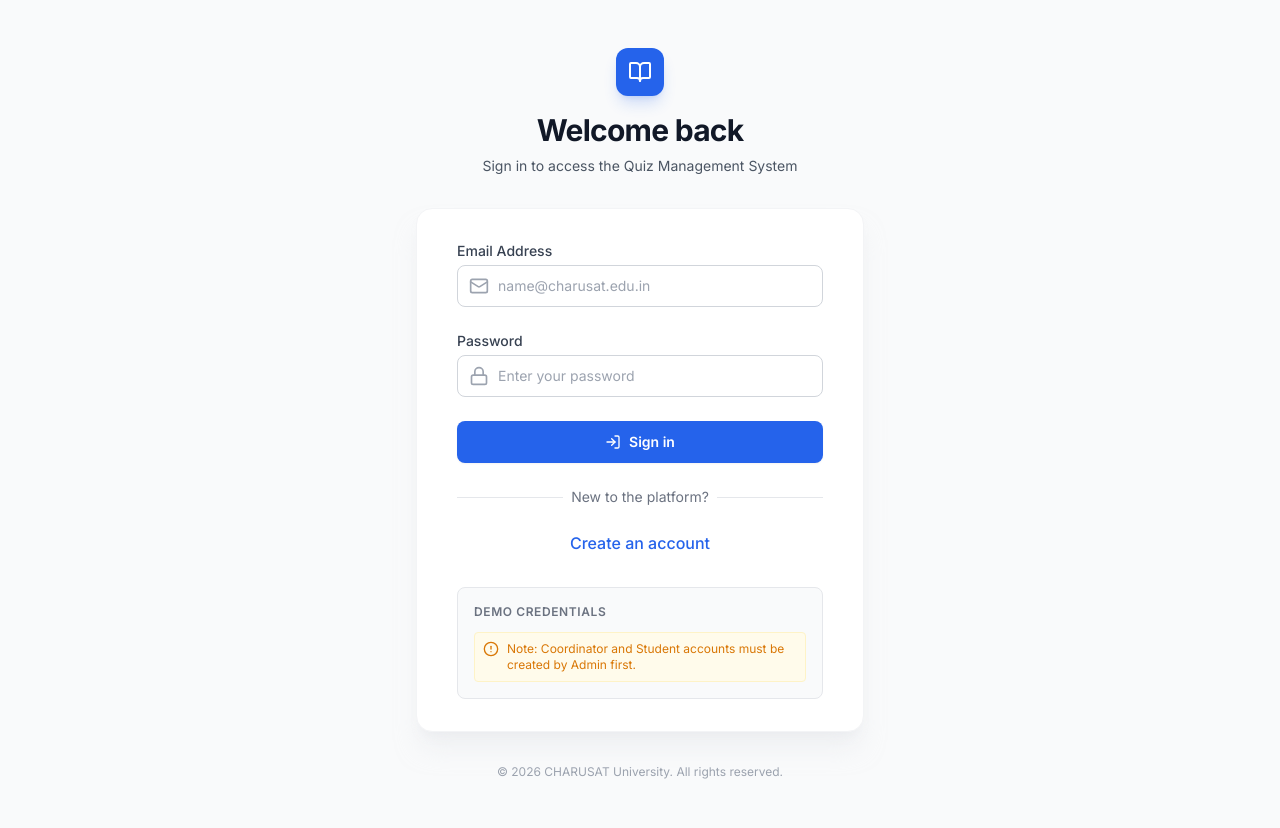
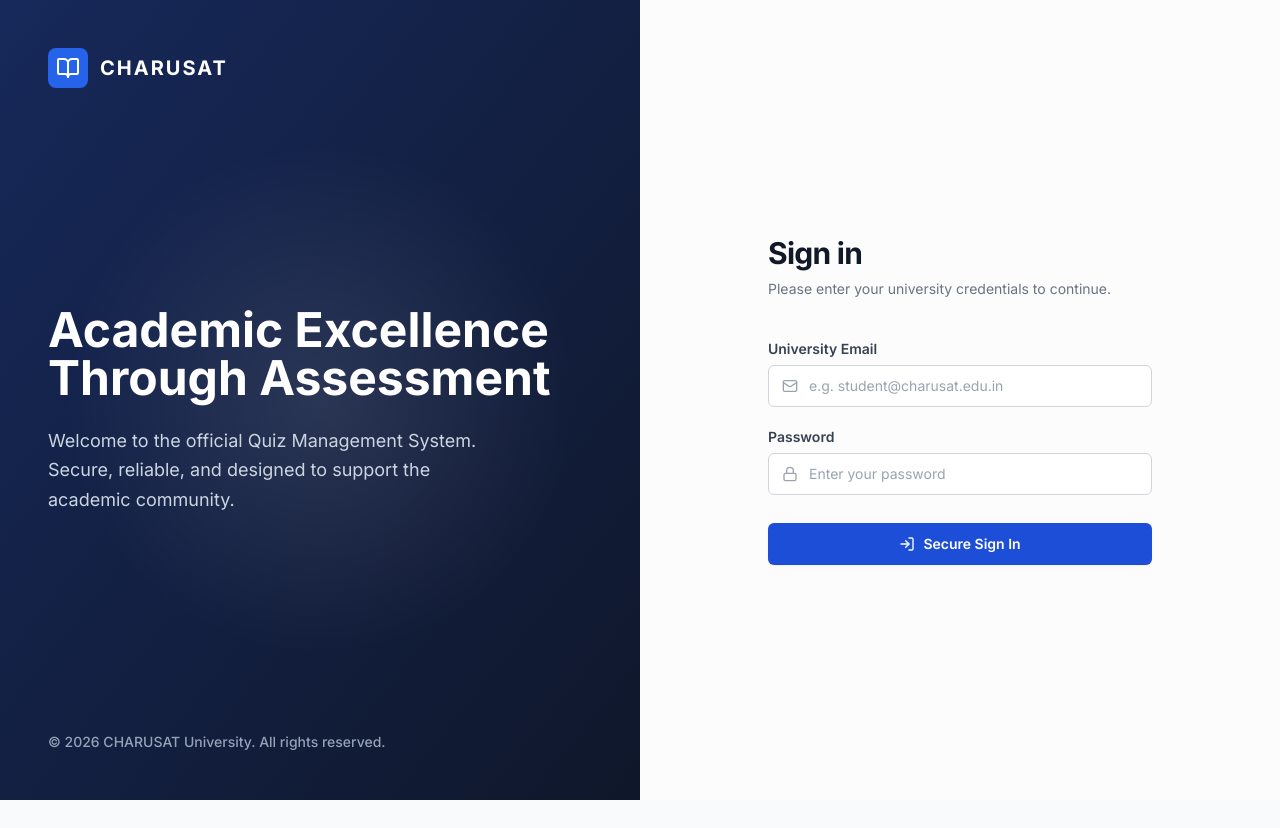
Before and after one commit to meetjaka/quiz_management_charusat, a React (Create React App) app in the folder frontend/: page /login in a window 1280 px wide. After the commit the page ends 800 px from the top, so only its background shows below. Built offline with nearby package versions, Linux system fonts and the light colour scheme.

Commit message:
Improve UI of Authentication Page

```diff
--- a/frontend/src/pages/Login.jsx
+++ b/frontend/src/pages/Login.jsx
@@ -1,3 +1,214 @@
+// import React, { useState } from "react";
+// import { Link, useNavigate, useLocation } from "react-router-dom";
+// import { motion } from "framer-motion";
+// import {
+//   Mail,
+//   Lock,
+//   LogIn,
+//   BookOpen,
+//   AlertCircle,
+//   CheckCircle2,
+// } from "lucide-react";
+// import { useAuth } from "../context/AuthContext";
+// import api from "../api";
+
+// const Login = () => {
+//   const navigate = useNavigate();
+//   const location = useLocation();
+//   const { login } = useAuth(); // Removed unused props for cleaner code
+
+//   const [formData, setFormData] = useState({
+//     email: "",
+//     password: "",
+//   });
+//   const [loading, setLoading] = useState(false);
+//   const [error, setError] = useState("");
+
+//   const from = location.state?.from?.pathname || "/";
+
+//   const handleChange = (e) => {
+//     setFormData({ ...formData, [e.target.name]: e.target.value });
+//     setError("");
+//   };
+
+//   const handleSubmit = async (e) => {
+//     e.preventDefault();
+
+//     if (loading) return;
+
+//     setLoading(true);
+//     setError("");
+
+//     try {
+//       const result = await login(formData.email, formData.password);
+
+//       if (result.success) {
+//         // Handle first-time login for non-admin users
+//         if (result.isFirstLogin) {
+//           navigate("/first-time-login", {
+//             state: {
+//               email: result.email,
+//               user: result.user,
+//             },
+//           });
+//           return;
+//         }
+
+//         const userRole = result.user?.role;
+//         if (userRole === "admin") {
+//           navigate("/admin/dashboard");
+//         } else if (userRole === "coordinator") {
+//           navigate("/coordinator/dashboard");
+//         } else if (userRole === "student") {
+//           navigate("/student/dashboard");
+//         } else {
+//           navigate(from, { replace: true });
+//         }
+//       } else {
+//         setError(result.error);
+//       }
+//     } catch (error) {
+//       const errorMessage =
+//         error.response?.data?.message || "Login failed. Please try again.";
+
+//       if (error.response?.status === 429) {
+//         setError(
+//           "Too many login attempts. Please wait 15 minutes and try again.",
+//         );
+//       } else {
+//         setError(errorMessage);
+//       }
+//     } finally {
+//       setLoading(false);
+//     }
+//   };
+
+//   return (
+//     <div className="min-h-screen flex items-center justify-center bg-gray-50 px-4 py-12 sm:px-6 lg:px-8">
+//       <motion.div
+//         initial={{ opacity: 0, y: 20 }}
+//         animate={{ opacity: 1, y: 0 }}
+//         transition={{ duration: 0.4 }}
+//         className="w-full max-w-md space-y-8"
+//       >
+//         {/* Header Section */}
+//         <div className="text-center">
+//           <motion.div
+//             initial={{ scale: 0.5, opacity: 0 }}
+//             animate={{ scale: 1, opacity: 1 }}
+//             transition={{ delay: 0.1, type: "spring", stiffness: 200 }}
+//             className="mx-auto h-12 w-12 bg-blue-600 rounded-xl flex items-center justify-center shadow-lg shadow-blue-600/20 mb-4"
+//           >
+//             <BookOpen className="h-6 w-6 text-white" />
+//           </motion.div>
+//           <h2 className="text-3xl font-bold tracking-tight text-gray-900">
+//             Welcome back
+//           </h2>
+//           <p className="mt-2 text-sm text-gray-600">
+//             Sign in to access the Quiz Management System
+//           </p>
+//         </div>
+
+//         {/* Card */}
+//         <div className="bg-white py-8 px-4 shadow-xl shadow-gray-200/50 border border-gray-100 rounded-2xl sm:px-10 relative">
+//           {/* Error Message */}
+//           {error && (
+//             <motion.div
+//               initial={{ opacity: 0, height: 0 }}
+//               animate={{ opacity: 1, height: "auto" }}
+//               className="mb-6 rounded-lg bg-red-50 p-4 border border-red-100 flex items-start gap-3"
+//             >
+//               <AlertCircle className="w-5 h-5 text-red-600 flex-shrink-0 mt-0.5" />
+//               <p className="text-sm text-red-700 font-medium">{error}</p>
+//             </motion.div>
+//           )}
+
+//           <form className="space-y-6" onSubmit={handleSubmit}>
+//             {/* Email Field */}
+//             <div>
+//               <label
+//                 htmlFor="email"
+//                 className="block text-sm font-medium text-gray-700 mb-1"
+//               >
+//                 Email Address
+//               </label>
+//               <div className="relative group">
+//                 <div className="absolute inset-y-0 left-0 pl-3 flex items-center pointer-events-none">
+//                   <Mail className="h-5 w-5 text-gray-400 group-focus-within:text-blue-500 transition-colors" />
+//                 </div>
+//                 <input
+//                   id="email"
+//                   name="email"
+//                   type="email"
+//                   autoComplete="email"
+//                   required
+//                   value={formData.email}
+//                   onChange={handleChange}
+//                   className="block w-full pl-10 pr-3 py-2.5 border border-gray-300 rounded-lg leading-5 bg-white placeholder-gray-400 focus:outline-none focus:ring-2 focus:ring-blue-500 focus:border-blue-500 sm:text-sm transition-all"
+//                   placeholder="Enter your email"
+//                 />
+//               </div>
+//             </div>
+
+//             {/* Password Field */}
+//             <div>
+//               <label
+//                 htmlFor="password"
+//                 className="block text-sm font-medium text-gray-700 mb-1"
+//               >
+//                 Password
+//               </label>
+//               <div className="relative group">
+//                 <div className="absolute inset-y-0 left-0 pl-3 flex items-center pointer-events-none">
+//                   <Lock className="h-5 w-5 text-gray-400 group-focus-within:text-blue-500 transition-colors" />
+//                 </div>
+//                 <input
+//                   id="password"
+//                   name="password"
+//                   type="password"
+//                   autoComplete="current-password"
+//                   required
+//                   value={formData.password}
+//                   onChange={handleChange}
+//                   className="block w-full pl-10 pr-3 py-2.5 border border-gray-300 rounded-lg leading-5 bg-white placeholder-gray-400 focus:outline-none focus:ring-2 focus:ring-blue-500 focus:border-blue-500 sm:text-sm transition-all"
+//                   placeholder="Enter your password"
+//                 />
+//               </div>
+//             </div>
+
+//             <button
+//               type="submit"
+//               disabled={loading}
+//               className="w-full flex justify-center py-2.5 px-4 border border-transparent rounded-lg shadow-sm text-sm font-semibold text-white bg-blue-600 hover:bg-blue-700 focus:outline-none focus:ring-2 focus:ring-offset-2 focus:ring-blue-500 disabled:opacity-70 disabled:cursor-not-allowed transition-all"
+//             >
+//               {loading ? (
+//                 <div className="flex items-center gap-2">
+//                   <div className="h-4 w-4 border-2 border-white border-t-transparent rounded-full animate-spin" />
+//                   <span>Signing in...</span>
+//                 </div>
+//               ) : (
+//                 <div className="flex items-center gap-2">
+//                   <LogIn className="h-4 w-4" />
+//                   <span>Sign in</span>
+//                 </div>
+//               )}
+//             </button>
+//           </form>
+//         </div>
+
+//         <p className="text-center text-xs text-gray-400">
+//           © 2026 CHARUSAT University. All rights reserved.
+//         </p>
+//       </motion.div>
+//     </div>
+//   );
+// };
+
+// export default Login;
+
+
+
+
 import React, { useState } from "react";
 import { Link, useNavigate, useLocation } from "react-router-dom";
 import { motion } from "framer-motion";
@@ -7,15 +218,14 @@ import {
   LogIn,
   BookOpen,
   AlertCircle,
-  CheckCircle2,
 } from "lucide-react";
 import { useAuth } from "../context/AuthContext";
-import api from "../api";
+// import api from "../api"; // Assuming this is used elsewhere in your actual file
 
 const Login = () => {
   const navigate = useNavigate();
   const location = useLocation();
-  const { login } = useAuth(); // Removed unused props for cleaner code
+  const { login } = useAuth();
 
   const [formData, setFormData] = useState({
     email: "",
@@ -43,7 +253,6 @@ const Login = () => {
       const result = await login(formData.email, formData.password);
 
       if (result.success) {
-        // Handle first-time login for non-admin users
         if (result.isFirstLogin) {
           navigate("/first-time-login", {
             state: {
@@ -84,57 +293,92 @@ const Login = () => {
   };
 
   return (
-    <div className="min-h-screen flex items-center justify-center bg-gray-50 px-4 py-12 sm:px-6 lg:px-8">
+    <div className="min-h-screen flex bg-white">
+      {/* Left Branding Panel (Hidden on mobile, shows on large screens) */}
+      <div className="hidden lg:flex lg:w-1/2 relative bg-slate-900 flex-col justify-between p-12 overflow-hidden">
+        {/* Subtle background pattern/gradient */}
+        <div className="absolute inset-0 bg-gradient-to-br from-blue-900/50 to-slate-900/50 z-0"></div>
+        <div className="absolute inset-0 opacity-10 bg-[radial-gradient(circle_at_center,_var(--tw-gradient-stops))] from-white via-transparent to-transparent z-0"></div>
+
+        {/* Top Brand */}
+        <motion.div
+          initial={{ opacity: 0, x: -20 }}
+          animate={{ opacity: 1, x: 0 }}
+          transition={{ duration: 0.6 }}
+          className="relative z-10 flex items-center gap-3 text-white"
+        >
+          <div className="bg-blue-600 p-2 rounded-lg">
+            <BookOpen className="h-6 w-6 text-white" />
+          </div>
+          <span className="text-xl font-bold tracking-widest uppercase">CHARUSAT</span>
+        </motion.div>
+
+        {/* Center Text */}
         <motion.div
           initial={{ opacity: 0, y: 20 }}
           animate={{ opacity: 1, y: 0 }}
-        transition={{ duration: 0.4 }}
-        className="w-full max-w-md space-y-8"
+          transition={{ duration: 0.6, delay: 0.2 }}
+          className="relative z-10"
         >
-        {/* Header Section */}
-        <div className="text-center">
+          <h1 className="text-4xl lg:text-5xl font-bold text-white mb-6 leading-tight">
+            Academic Excellence <br /> Through Assessment
+          </h1>
+          <p className="text-slate-300 text-lg max-w-md leading-relaxed">
+            Welcome to the official Quiz Management System. Secure, reliable, and designed to support the academic community.
+          </p>
+        </motion.div>
+
+        {/* Bottom Copyright */}
+        <div className="relative z-10 text-slate-400 text-sm font-medium">
+          © {new Date().getFullYear()} CHARUSAT University. All rights reserved.
+        </div>
+      </div>
+
+      {/* Right Form Panel */}
+      <div className="flex-1 flex flex-col justify-center px-6 sm:px-12 lg:w-1/2 lg:px-24 xl:px-32 bg-gray-50/50">
         <motion.div
-            initial={{ scale: 0.5, opacity: 0 }}
-            animate={{ scale: 1, opacity: 1 }}
-            transition={{ delay: 0.1, type: "spring", stiffness: 200 }}
-            className="mx-auto h-12 w-12 bg-blue-600 rounded-xl flex items-center justify-center shadow-lg shadow-blue-600/20 mb-4"
+          initial={{ opacity: 0, y: 10 }}
+          animate={{ opacity: 1, y: 0 }}
+          transition={{ duration: 0.5 }}
+          className="w-full max-w-sm mx-auto lg:max-w-md"
         >
+          {/* Mobile-only Header */}
+          <div className="lg:hidden text-center mb-10">
+            <div className="mx-auto h-12 w-12 bg-blue-600 rounded-xl flex items-center justify-center shadow-lg shadow-blue-600/20 mb-4">
               <BookOpen className="h-6 w-6 text-white" />
-          </motion.div>
-          <h2 className="text-3xl font-bold tracking-tight text-gray-900">
-            Welcome back
-          </h2>
-          <p className="mt-2 text-sm text-gray-600">
-            Sign in to access the Quiz Management System
+            </div>
+            <h2 className="text-2xl font-bold text-gray-900 uppercase tracking-wide">CHARUSAT</h2>
+            <p className="text-sm text-gray-500 mt-1">Quiz Management System</p>
+          </div>
+
+          <div className="mb-10">
+            <h2 className="text-3xl font-bold tracking-tight text-gray-900">Sign in</h2>
+            <p className="mt-2 text-sm text-gray-500">
+              Please enter your university credentials to continue.
             </p>
           </div>
 
-        {/* Card */}
-        <div className="bg-white py-8 px-4 shadow-xl shadow-gray-200/50 border border-gray-100 rounded-2xl sm:px-10 relative">
           {/* Error Message */}
           {error && (
             <motion.div
               initial={{ opacity: 0, height: 0 }}
               animate={{ opacity: 1, height: "auto" }}
-              className="mb-6 rounded-lg bg-red-50 p-4 border border-red-100 flex items-start gap-3"
+              className="mb-6 rounded-md bg-red-50 p-4 border border-red-200 flex items-start gap-3 shadow-sm"
             >
               <AlertCircle className="w-5 h-5 text-red-600 flex-shrink-0 mt-0.5" />
-              <p className="text-sm text-red-700 font-medium">{error}</p>
+              <p className="text-sm text-red-800 font-medium">{error}</p>
             </motion.div>
           )}
 
-          <form className="space-y-6" onSubmit={handleSubmit}>
+          <form className="space-y-5" onSubmit={handleSubmit}>
             {/* Email Field */}
             <div>
-              <label
-                htmlFor="email"
-                className="block text-sm font-medium text-gray-700 mb-1"
-              >
-                Email Address
+              <label htmlFor="email" className="block text-sm font-semibold text-gray-700 mb-1.5">
+                University Email
               </label>
               <div className="relative group">
-                <div className="absolute inset-y-0 left-0 pl-3 flex items-center pointer-events-none">
-                  <Mail className="h-5 w-5 text-gray-400 group-focus-within:text-blue-500 transition-colors" />
+                <div className="absolute inset-y-0 left-0 pl-3.5 flex items-center pointer-events-none">
+                  <Mail className="h-4 w-4 text-gray-400 group-focus-within:text-blue-600 transition-colors" />
                 </div>
                 <input
                   id="email"
@@ -144,23 +388,26 @@ const Login = () => {
                   required
                   value={formData.email}
                   onChange={handleChange}
-                  className="block w-full pl-10 pr-3 py-2.5 border border-gray-300 rounded-lg leading-5 bg-white placeholder-gray-400 focus:outline-none focus:ring-2 focus:ring-blue-500 focus:border-blue-500 sm:text-sm transition-all"
-                  placeholder="name@charusat.edu.in"
+                  className="block w-full pl-10 pr-3 py-2.5 border border-gray-300 rounded-md leading-5 bg-white placeholder-gray-400 focus:outline-none focus:ring-2 focus:ring-blue-600/20 focus:border-blue-600 sm:text-sm transition-all"
+                  placeholder="e.g. student@charusat.edu.in"
                 />
               </div>
             </div>
 
             {/* Password Field */}
             <div>
-              <label
-                htmlFor="password"
-                className="block text-sm font-medium text-gray-700 mb-1"
-              >
+              <div className="flex items-center justify-between mb-1.5">
+                <label htmlFor="password" className="block text-sm font-semibold text-gray-700">
                   Password
                 </label>
+                {/* Optional Forgot Password link - makes it look much more professional */}
+                {/* <a href="#" className="text-sm font-medium text-blue-600 hover:text-blue-500 transition-colors">
+                  Forgot password?
+                </a> */}
+              </div>
               <div className="relative group">
-                <div className="absolute inset-y-0 left-0 pl-3 flex items-center pointer-events-none">
-                  <Lock className="h-5 w-5 text-gray-400 group-focus-within:text-blue-500 transition-colors" />
+                <div className="absolute inset-y-0 left-0 pl-3.5 flex items-center pointer-events-none">
+                  <Lock className="h-4 w-4 text-gray-400 group-focus-within:text-blue-600 transition-colors" />
                 </div>
                 <input
                   id="password"
@@ -170,84 +417,39 @@ const Login = () => {
                   required
                   value={formData.password}
                   onChange={handleChange}
-                  className="block w-full pl-10 pr-3 py-2.5 border border-gray-300 rounded-lg leading-5 bg-white placeholder-gray-400 focus:outline-none focus:ring-2 focus:ring-blue-500 focus:border-blue-500 sm:text-sm transition-all"
+                  className="block w-full pl-10 pr-3 py-2.5 border border-gray-300 rounded-md leading-5 bg-white placeholder-gray-400 focus:outline-none focus:ring-2 focus:ring-blue-600/20 focus:border-blue-600 sm:text-sm transition-all"
                   placeholder="Enter your password"
                 />
               </div>
             </div>
 
+            <div className="pt-2">
               <button
                 type="submit"
                 disabled={loading}
-              className="w-full flex justify-center py-2.5 px-4 border border-transparent rounded-lg shadow-sm text-sm font-semibold text-white bg-blue-600 hover:bg-blue-700 focus:outline-none focus:ring-2 focus:ring-offset-2 focus:ring-blue-500 disabled:opacity-70 disabled:cursor-not-allowed transition-all"
+                className="w-full flex justify-center items-center py-2.5 px-4 border border-transparent rounded-md shadow-sm text-sm font-semibold text-white bg-blue-700 hover:bg-blue-800 focus:outline-none focus:ring-2 focus:ring-offset-2 focus:ring-blue-600 disabled:opacity-70 disabled:cursor-not-allowed transition-colors"
               >
                 {loading ? (
-                <div className="flex items-center gap-2">
-                  <div className="h-4 w-4 border-2 border-white border-t-transparent rounded-full animate-spin" />
-                  <span>Signing in...</span>
-                </div>
+                  <>
+                    <div className="h-4 w-4 border-2 border-white/30 border-t-white rounded-full animate-spin mr-2" />
+                    Authenticating...
+                  </>
                 ) : (
-                <div className="flex items-center gap-2">
-                  <LogIn className="h-4 w-4" />
-                  <span>Sign in</span>
-                </div>
+                  <>
+                    <LogIn className="h-4 w-4 mr-2" />
+                    Secure Sign In
+                  </>
                 )}
               </button>
-
-            <div className="relative">
-              <div className="absolute inset-0 flex items-center">
-                <div className="w-full border-t border-gray-200" />
-              </div>
-              <div className="relative flex justify-center text-sm">
-                <span className="px-2 bg-white text-gray-500">
-                  New to the platform?
-                </span>
-              </div>
-            </div>
-
-            <div className="text-center">
-              <Link
-                to="/register"
-                className="font-medium text-blue-600 hover:text-blue-500 transition-colors hover:underline"
-              >
-                Create an account
-              </Link>
             </div>
           </form>
 
-          {/* Demo Credentials */}
-          <div className="mt-8 rounded-lg bg-gray-50 border border-gray-200 p-4">
-            <h4 className="text-xs font-semibold text-gray-500 uppercase tracking-wider mb-3">
-              Demo Credentials
-            </h4>
-            {/* <div className="space-y-2">
-              <div className="flex items-center justify-between text-xs p-2 bg-white rounded border border-gray-200">
-                <span className="text-gray-600 font-medium">Admin Email:</span>
-                <code className="text-blue-600 bg-blue-50 px-1.5 py-0.5 rounded font-mono">
-                  admin@charusat.edu.in
-                </code>
-              </div>
-              <div className="flex items-center justify-between text-xs p-2 bg-white rounded border border-gray-200">
-                <span className="text-gray-600 font-medium">Password:</span>
-                <code className="text-blue-600 bg-blue-50 px-1.5 py-0.5 rounded font-mono">
-                  Admin@123
-                </code>
-              </div>
-            </div> */}
-            <div className="mt-3 flex items-start gap-2 text-xs text-amber-600 bg-amber-50 p-2 rounded border border-amber-100">
-              <AlertCircle className="w-4 h-4 flex-shrink-0" />
-              <span>
-                Note: Coordinator and Student accounts must be created by Admin
-                first.
-              </span>
-            </div>
-          </div>
-        </div>
-
-        <p className="text-center text-xs text-gray-400">
-          © 2026 CHARUSAT University. All rights reserved.
+          {/* Mobile copyright */}
+          <p className="mt-10 text-center text-xs text-gray-400 lg:hidden">
+            © {new Date().getFullYear()} CHARUSAT University.<br />All rights reserved.
           </p>
         </motion.div>
+      </div>
     </div>
   );
 };
```
Lines whose indentation alone changed are shown as unchanged.
